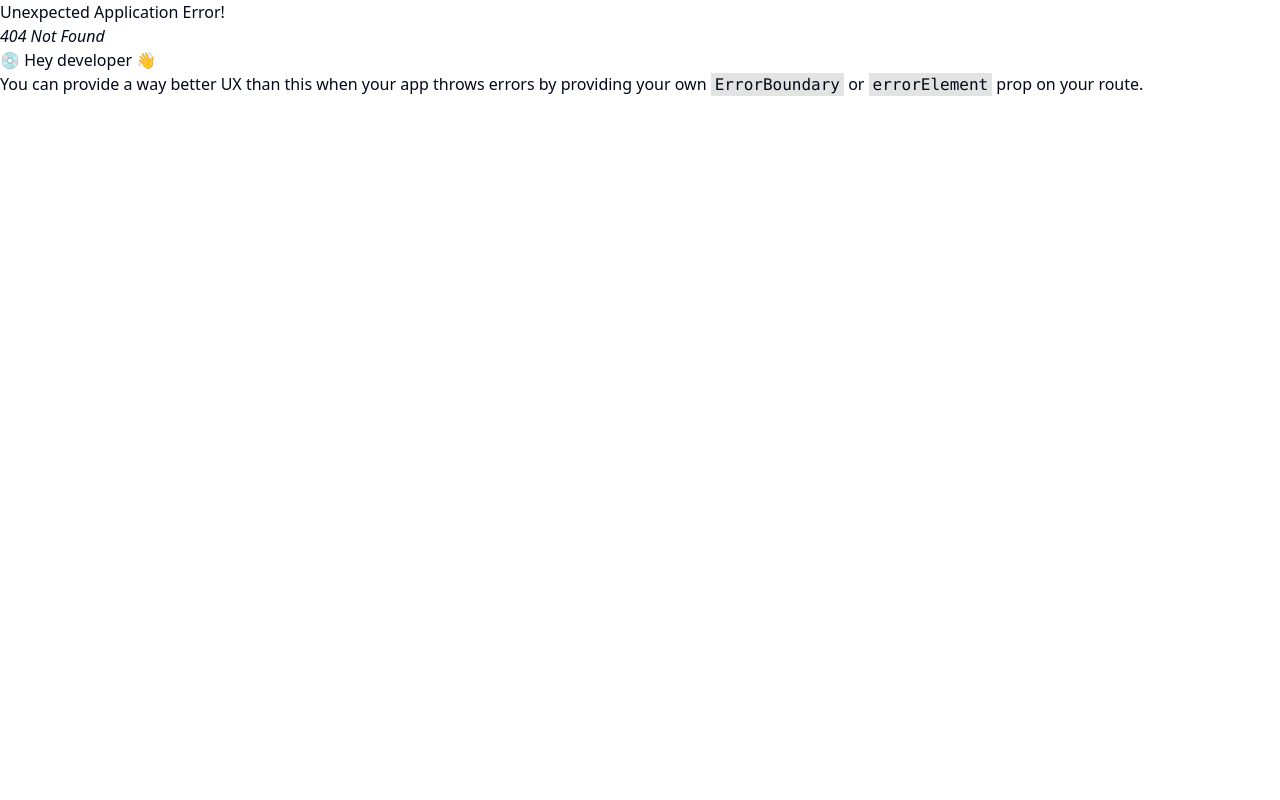
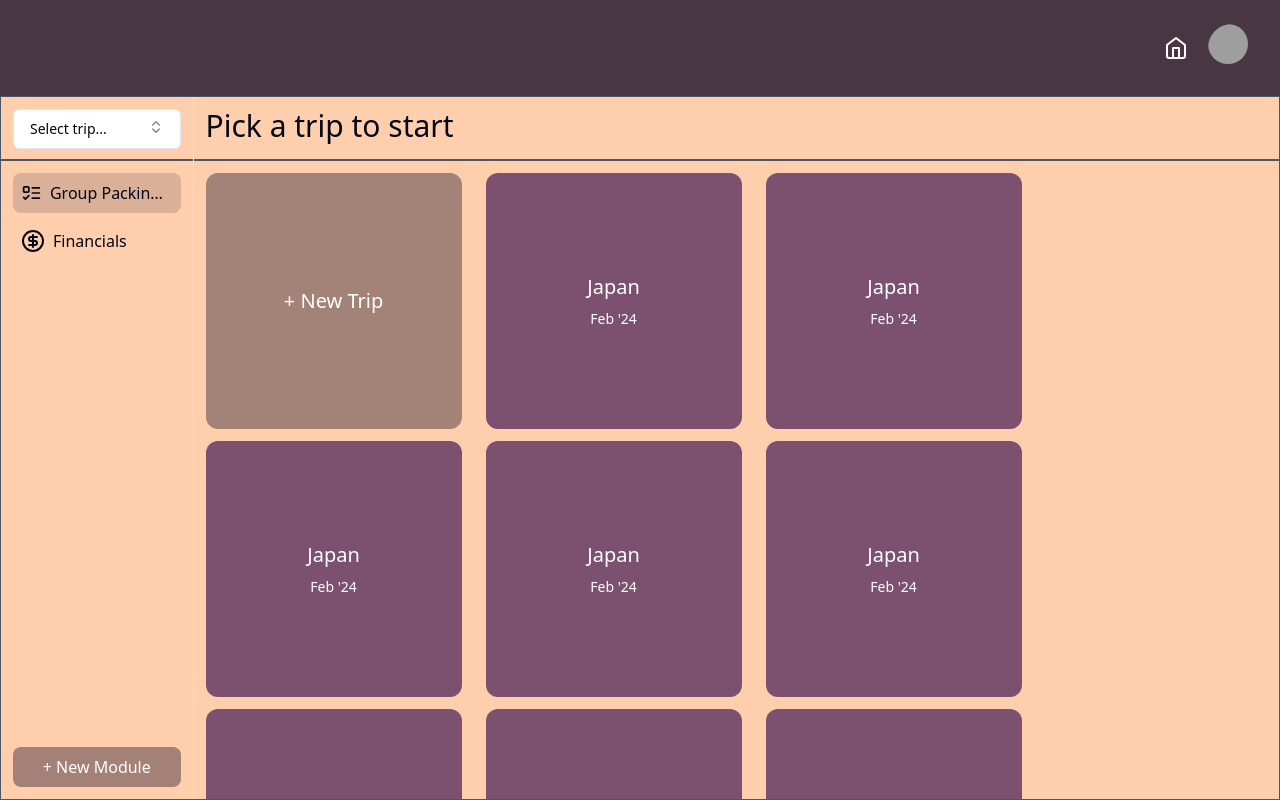
Before and after one commit to punalex01/trip-planner, a React (Vite) app in the folder frontend/: page /home in a window 1280 px wide. Before the commit this address had no page. Built offline with nearby package versions, Linux system fonts and the light colour scheme; grey boxes are pictures that could not be loaded.

Commit message:
feat: display trips on home page
Probably took me 5+ hours figuring out how to get the scroll to work in the button container ;_;

```diff
--- /dev/null
+++ b/frontend/src/components/home/Home.tsx
@@ -0,0 +1,38 @@
+import { FC, useState } from 'react';
+import { TripButton } from './TripButton';
+import { AddTripModal } from './modal/AddTripModal';
+import { ScrollArea } from 'shadcn/components/ui/scroll-area';
+
+export const Home: FC = () => {
+  const [isTripModalOpen, setTripModalOpen] = useState(false);
+  const test = Array.from('WOWWWWWWWWWWWWWWWW');
+  return (
+    <>
+      <div className='flex flex-col h-full w-full'>
+        <div className='h-16 w-full px-3 flex items-center border-b-2 border-gray-600 py-3'>
+          <div className='text-3xl h-10'>Pick a trip to start</div>
+        </div>
+        <div className={`relative w-full h-full overflow-auto`}>
+          <div className='absolute top-0 bot-0 left-0 right-0 flex flex-row flex-wrap pb-3'>
+            <TripButton
+              name={'+ New Trip'}
+              color='bg-eggplant/50'
+              hoverColor='hover:bg-eggplant'
+              onClick={setTripModalOpen}
+            />
+            <AddTripModal isTripModalOpen={isTripModalOpen} setTripModalOpen={setTripModalOpen} />
+            {test.map((_, key) => (
+              <TripButton
+                key={key}
+                name={'Japan'}
+                startDate={new Date()}
+                color='bg-violet'
+                hoverColor='hover:bg-violet/50'
+              />
+            ))}
+          </div>
+        </div>
+      </div>
+    </>
+  );
+};
--- /dev/null
+++ b/frontend/src/components/home/TripButton.tsx
@@ -0,0 +1,33 @@
+import { FC, Dispatch, SetStateAction } from 'react';
+import { format } from 'date-fns';
+import { cn } from 'shadcn/lib/utils';
+
+interface TripButtonProps {
+  name: string;
+  startDate?: Date;
+  color: string;
+  hoverColor: string;
+  onClick?: Dispatch<SetStateAction<boolean>>;
+}
+
+export const TripButton: FC<TripButtonProps> = ({ name, startDate, color, hoverColor, onClick }) => {
+  const displayDate = startDate ? (
+    <div className='text-sm text-white mt-2'>{`${format(startDate, "MMM ''yy")}`}</div>
+  ) : null;
+  console.log(hoverColor);
+  return (
+    <>
+      <button
+        className={cn(
+          `flex flex-col max-h-64 min-h-64 min-w-64 max-w-64 rounded-xl items-center justify-center mx-3 mt-3 hover:cursor-pointer`,
+          `${color}`,
+          `${hoverColor}`
+        )}
+        onClick={() => onClick && onClick(true)}
+      >
+        <div className='text-xl text-white'>{name}</div>
+        {displayDate}
+      </button>
+    </>
+  );
+};
--- a/frontend/src/components/layout/Layout.tsx
+++ b/frontend/src/components/layout/Layout.tsx
@@ -3,13 +3,14 @@ import { ResizableHandle, ResizablePanel, ResizablePanelGroup } from 'shadcn/com
 import { PageHeader } from './PageHeader';
 import { Sidebar } from './sidebar/Sidebar';
 import { cn } from 'shadcn/lib/utils';
+import { Outlet } from 'react-router-dom';
 
 export const Layout: FC = () => {
   const [isCollapsed, setIsCollapsed] = useState(false);
 
   return (
     <>
-      <div className='h-full w-full flex flex-col'>
+      <div className='h-full w-full flex flex-col overflow-hidden'>
         <PageHeader />
         <div className='grow bg-apricot border border-gray-600'>
           <ResizablePanelGroup direction='horizontal' className='h-full'>
@@ -26,7 +27,9 @@ export const Layout: FC = () => {
               <Sidebar isCollapsed={isCollapsed} />
             </ResizablePanel>
             <ResizableHandle />
-            <ResizablePanel defaultSize={80}>Two</ResizablePanel>
+            <ResizablePanel defaultSize={80} className='h-full'>
+              <Outlet />
+            </ResizablePanel>
           </ResizablePanelGroup>
         </div>
       </div>
--- a/frontend/src/components/layout/PageHeader.tsx
+++ b/frontend/src/components/layout/PageHeader.tsx
@@ -1,6 +1,7 @@
 import { FC } from 'react';
 import { Avatar, AvatarFallback, AvatarImage } from 'shadcn/components/ui/avatar';
 import { HomeIcon } from 'lucide-react';
+import { Link } from 'react-router-dom';
 
 export const PageHeader: FC = () => {
   return (
@@ -8,7 +9,9 @@ export const PageHeader: FC = () => {
       <div className='h-24 w-full bg-eggplant'>
         <div className='h-full p-6 flex justify-end items-center space-x-3'>
           <div className='h-full p-2 flex hover:cursor-pointer hover:bg-wheat/20 rounded-md text-white items-center'>
-            <HomeIcon />
+            <Link to={`home`}>
+              <HomeIcon />
+            </Link>
           </div>
           <div className='w-12 h-12 rounded-full overflow-hidden hover:cursor-pointer'>
             <Avatar>
--- a/frontend/src/index.css
+++ b/frontend/src/index.css
@@ -42,6 +42,7 @@ html, body, body>div {
     --jade: 163 185 179;
     --eggplant: 321 13 25;
     --apricot: 24 100 84;
+    --violet: 317 21 40;
   }
 
   .dark {
--- a/frontend/src/routes/root.tsx
+++ b/frontend/src/routes/root.tsx
@@ -1,12 +1,10 @@
 import { FC } from 'react';
-import { Outlet } from 'react-router-dom';
 
 export const Root: FC = () => {
   return (
     <>
       <div>
         <h1>Root Page</h1>
-        <Outlet />
       </div>
     </>
   );
--- a/frontend/tailwind.config.js
+++ b/frontend/tailwind.config.js
@@ -18,6 +18,7 @@ module.exports = {
         jade2: '#85a29b',
         eggplant: 'hsl(var(--eggplant) / <alpha-value>)',
         apricot: 'hsl(var(--apricot) / <alpha-value>)',
+        violet: 'hsl(var(--violet) / <alpha-value>)',
         border: 'hsl(var(--border))',
         input: 'hsl(var(--input))',
         ring: 'hsl(var(--ring))',
```
Also changed, not shown: frontend/src/main.tsx (+8 -2 lines).
